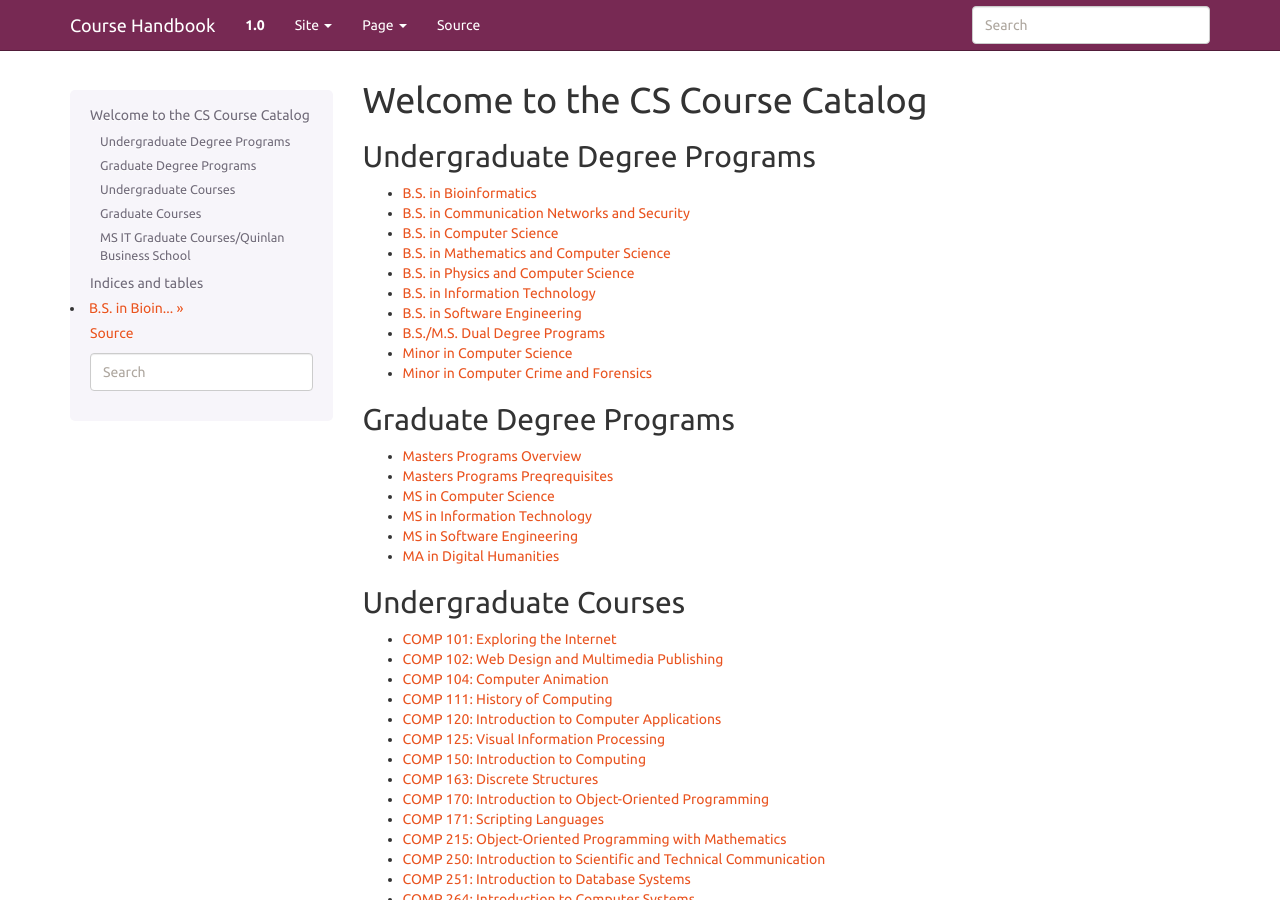
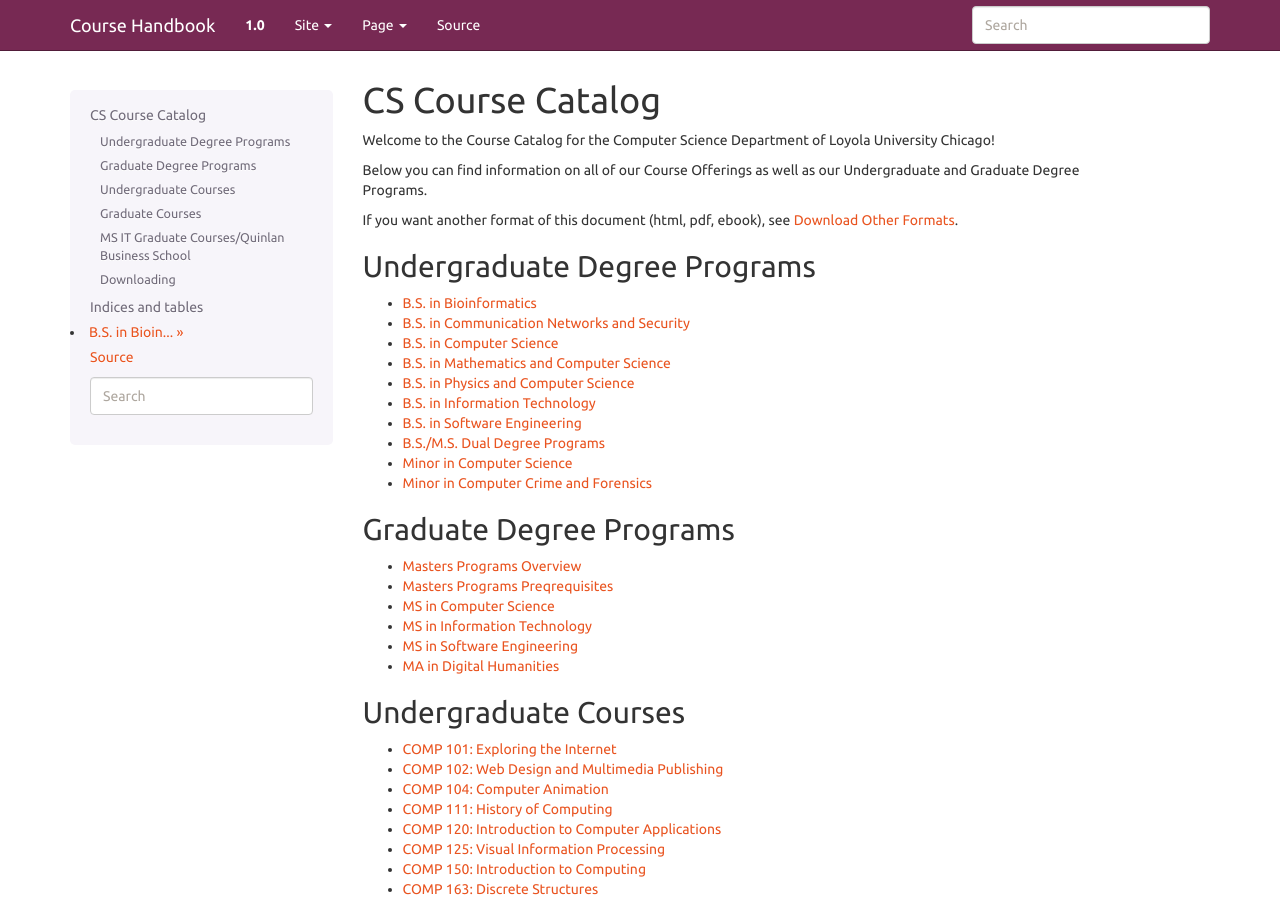
Before and after one commit to kyang5/coursedescriptions, a Sphinx documentation site: the page built from source/index.rst, in a window 1280 px wide and 900 px high. Built offline with Sphinx 7.4.7, drawn with Linux system fonts in a browser that asks for light colours; some of the changed text lies outside the part shown.

Commit message:
added downloading other formats section

```diff
--- a/source/index.rst
+++ b/source/index.rst
@@ -1,5 +1,14 @@
-Welcome to the CS Course Catalog
-====================================
+CS Course Catalog
+======================
+
+Welcome to the Course Catalog for the Computer Science Department
+of Loyola University Chicago!
+
+Below you can find information on all of our Course Offerings as well as our
+Undergraduate and Graduate Degree Programs.
+
+If you want another format of this document (html, pdf, ebook),
+see :ref:`download_other_formats`.
 
 Undergraduate Degree Programs
 --------------------------------
@@ -163,6 +172,14 @@
    csis796
    isom349
 
+Downloading
+----------------
+
+.. toctree::
+   :maxdepth: 1
+
+   downloading
+
 
 Indices and tables
 ==================
```
Also changed, not shown: source/downloading.rst (added, +26 -0 lines).
